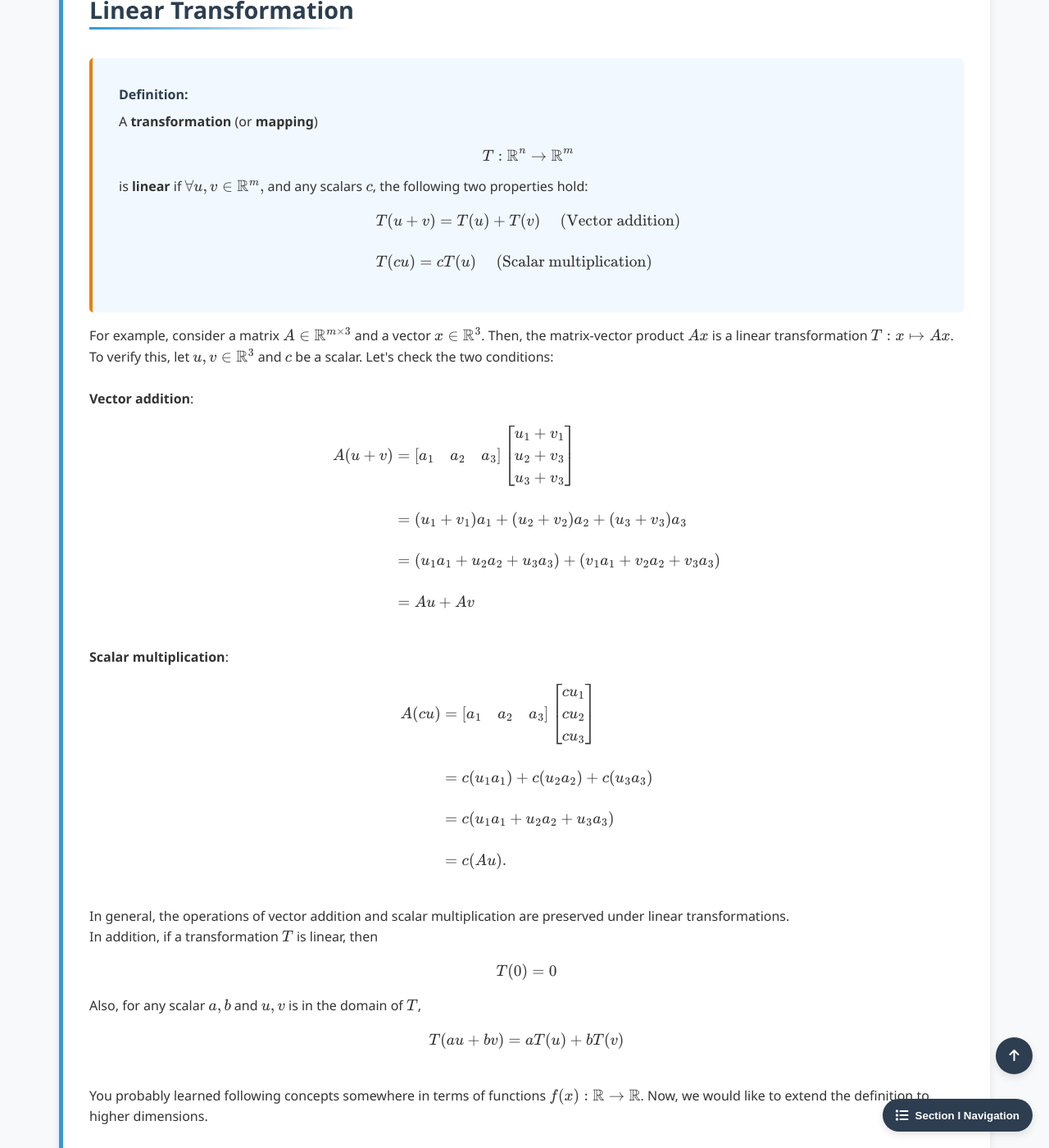
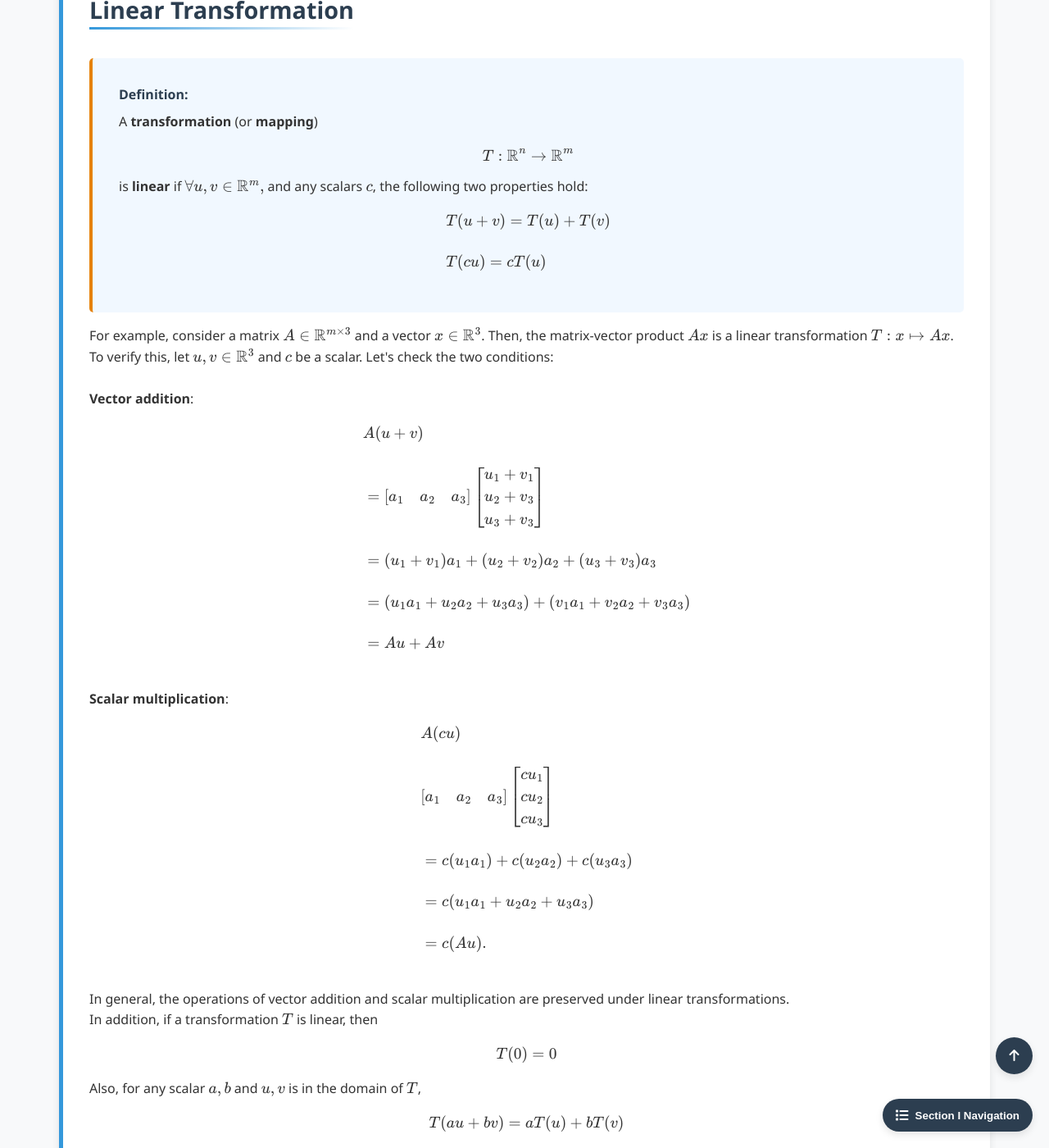
Before and after one commit to Yusukey01/yusukey01.github.io, a Jekyll site: the page built from Mathematics/Linear_algebra/linear_transformation.html, in a window 1280 px wide and 1400 px high, scrolled down 633 px. Shown: the whole window at 82% size. Built offline with Jekyll 4.4.1, drawn with Linux system fonts in a browser that asks for light colours; some of the changed text lies outside the part shown.

Commit message:
Updated Section 1-2

```diff
--- a/Mathematics/Linear_algebra/linear_transformation.html
+++ b/Mathematics/Linear_algebra/linear_transformation.html
@@ -145,8 +145,8 @@ uses_python: false
                 following two properties hold:
                 \[
                 \begin{align*}
-                &T(u+v) = T(u) +T(v) \quad \text{ (Vector addition)} \\\\
-                &T(cu) = cT(u) \quad \text{ (Scalar multiplication)}
+                &T(u+v) = T(u) +T(v) \\\\
+                &T(cu) = cT(u)
                 \end{align*}
                 \]
             </div>
@@ -157,7 +157,8 @@ uses_python: false
             <br><strong>Vector addition</strong>:
             \[
             \begin{align*}
-            A(u+v) &= \begin{bmatrix} a_1 & a_2 & a_3 \end{bmatrix}
+            &A(u+v) \\\\
+            &= \begin{bmatrix} a_1 & a_2 & a_3 \end{bmatrix}
                       \begin{bmatrix} u_1 + v_1 \\ u_2 + v_3 \\ u_3 + v_3 \end{bmatrix} \\\\
             &= (u_1 + v_1)a_1 + (u_2 + v_2)a_2 + (u_3 + v_3)a_3 \\\\
             &= (u_1a_1 + u_2a_2 + u_3a_3) + (v_1a_1 + v_2a_2 + v_3a_3) \\\\
@@ -167,8 +168,8 @@ uses_python: false
             <br><strong>Scalar multiplication</strong>:
             \[
             \begin{align*}
-            A(cu) &=
-                    \begin{bmatrix} a_1 & a_2 & a_3 \end{bmatrix}
+            &A(cu) \\\\
+                & \begin{bmatrix} a_1 & a_2 & a_3 \end{bmatrix}
                 \begin{bmatrix} cu_1\\ cu_2 \\ cu_3 \end{bmatrix} \\\\
                 &= c(u_1a_1)+c(u_2a_2)+c(u_3a_3) \\\\
                 &= c(u_1a_1 + u_2a_2 + u_3a_3) \\\\
@@ -311,7 +312,11 @@ uses_python: false
             which allows us to calculate \(Bx\) (matrix \(\times\) vector) first, instead of \(AB\) (matrix \(\times\) matrix).
             <br><br>
             This is significant in numerical computation. For example, if the size of matrices A, B, C, D, and E are one million by one million
-            and we want to compute \(ABCDEx\), where \(x\) is a column vector, we should calculate it from the rightmost side\(Ex\), which gives a new column "vector."
+            and we want to compute
+            \[
+            ABCDEx,
+            \]
+            where \(x\) is a column vector, we should calculate it from the rightmost side\(Ex\), which gives a new column "vector."
             Then we can avoid huge matrix multiplications. Ultimately, computing \(A(BCDEx)\) is reduced to just a matrix-vector multiplication, which
             avoids the computational complexity of performing the full matrix multiplication.
             </p>
```
Lines whose indentation alone changed are shown as unchanged.
